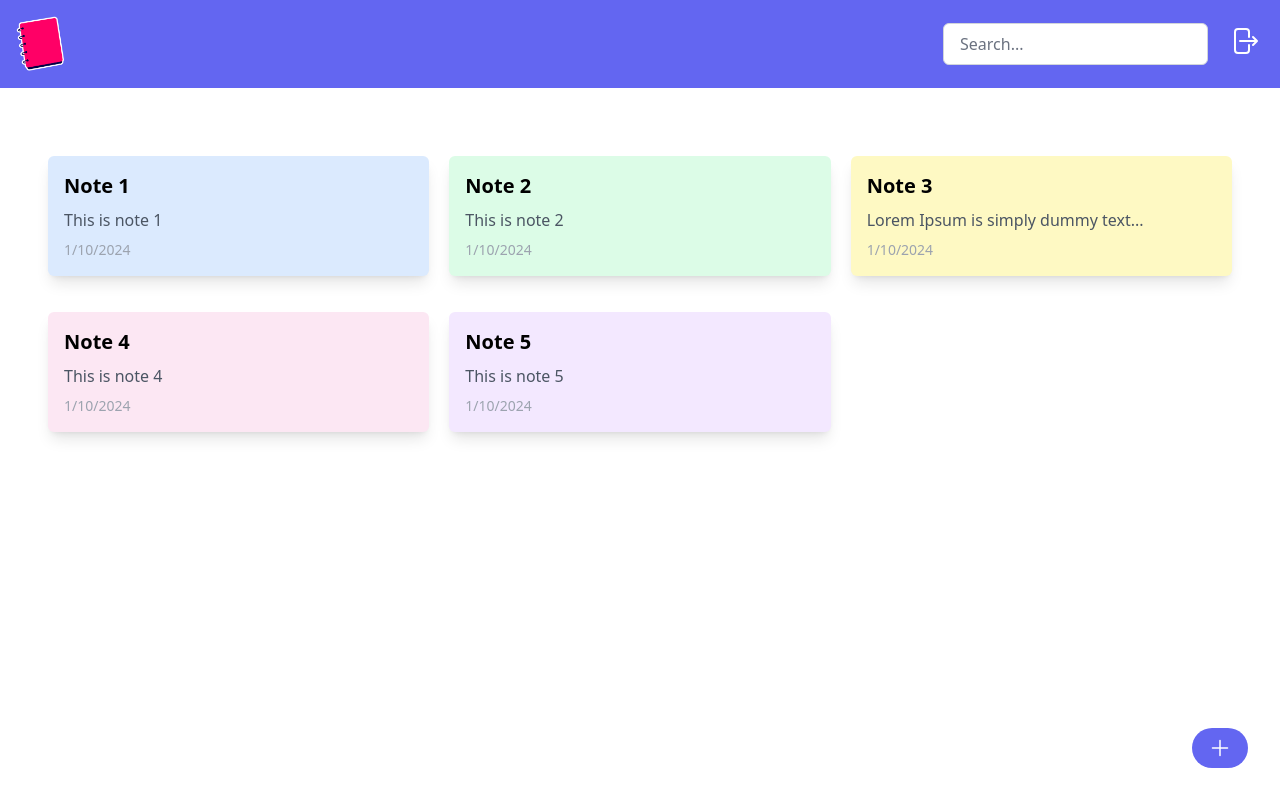
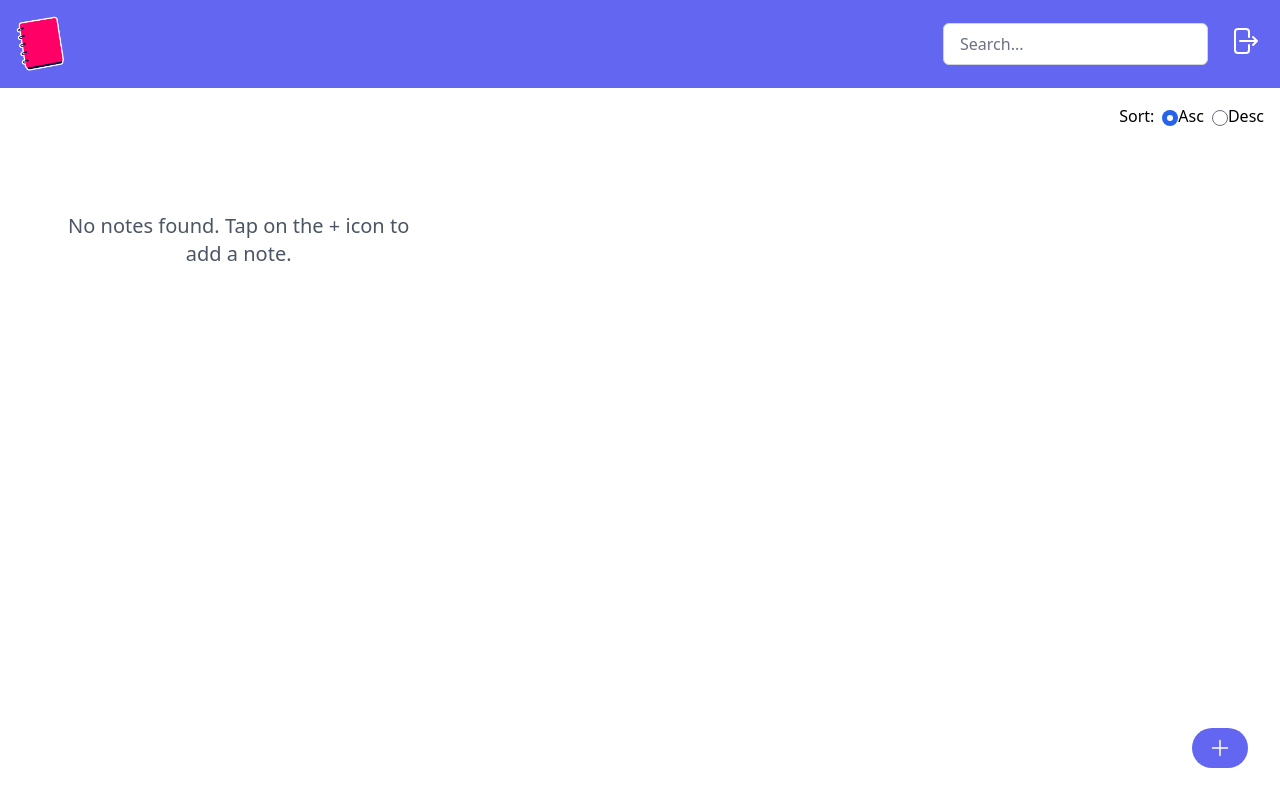
Before and after one commit to Jonaxx8/notes-app, a React (Vite) app: page /home in a window 1280 px wide. Built offline with nearby package versions, Linux system fonts and the light colour scheme.

Commit message:
worked on sort functionality

```diff
--- /dev/null
+++ b/src/components/util/sort.jsx
@@ -0,0 +1,30 @@
+import React from 'react'
+
+const Sort = ({ sortOrder, onSortToggle }) => {
+    return (
+        <div className="flex items-center justify-end p-4">
+            <span className="mr-2">Sort:</span>
+            <label className="mr-2">
+                <input
+                    type="radio"
+                    value="asc"
+                    checked={sortOrder === 'asc'}
+                    onChange={() => onSortToggle('asc')}
+                />
+                Asc
+            </label>
+            <label>
+                <input
+                    type="radio"
+                    value="desc"
+                    checked={sortOrder === 'desc'}
+                    onChange={() => onSortToggle('desc')}
+                />
+                Desc
+            </label>
+        </div>
+    );
+};
+
+
+export default Sort
--- a/src/pages/homePage.jsx
+++ b/src/pages/homePage.jsx
@@ -3,45 +3,70 @@ import React, { useState } from 'react';
 import Nav from '../components/navbar/Nav';
 import NoteList from '../components/notes/NoteList';
 import FloatingButton from '../components/util/FloatingButton';
+import Sort from '../components/util/sort';
 
 const HomePage = () => {
     const [notes, setNotes] = useState([
-        {
-            id: 1,
-            title: 'Note 1',
-            description: 'This is note 1',
-            date: new Date(),
-            color: 'bg-blue-100'
-        },
-        {
-            id: 2,
-            title: 'Note 2',
-            description: 'This is note 2',
-            date: new Date(),
-            color: 'bg-green-100'
-        },
-        {
-            id: 3,
-            title: 'Note 3',
-            description: "Lorem Ipsum is simply dummy text...",
-            date: new Date(),
-            color: 'bg-yellow-100'
-        },
-        {
-            id: 4,
-            title: 'Note 4',
-            description: 'This is note 4',
-            date: new Date(),
-            color: 'bg-pink-100'
-        },
-        {
-            id: 5,
-            title: 'Note 5',
-            description: 'This is note 5',
-            date: new Date(),
-            color: 'bg-purple-100'
-        },
+        // {
+        //     id: 1,
+        //     title: 'Note 1',
+        //     description: 'This is note 1',
+        //     date: new Date(),
+        //     color: 'bg-blue-100'
+        // },
+        // {
+        //     id: 2,
+        //     title: 'Note 2',
+        //     description: 'This is note 2',
+        //     date: new Date(),
+        //     color: 'bg-green-100'
+        // },
+        // {
+        //     id: 3,
+        //     title: 'Note 3',
+        //     description: "Lorem Ipsum is simply dummy text sdaskldjaskdjakls aksjdklasjdklasd kasjdkasjdlkasdj kjdka sdkjadkjasdlkjaskldjs kasjdkasjdklasdj kajsdklasjdkjasdlk dkjaskdjsakldjas daskjdklasjd asdksajdksajd afjnfbjnfjkwenfjkwef ufhelfhnwejfnewj",
+        //     date: new Date(),
+        //     color: 'bg-yellow-100'
+        // },
+        // {
+        //     id: 4,
+        //     title: 'Note 4',
+        //     description: 'This is note 4',
+        //     date: new Date(),
+        //     color: 'bg-pink-100'
+        // },
+        // {
+        //     id: 5,
+        //     title: 'Note 5',
+        //     description: 'This is note 5',
+        //     date: new Date(),
+        //     color: 'bg-purple-100'
+        // },
     ]);
+
+    const [sortOrder, setSortOrder] = useState('asc');
+
+    const handleSortToggle = () => {
+        const newSortOrder = sortOrder === 'asc' ? 'desc' : 'asc';
+        setSortOrder(newSortOrder);
+        sortNotes(newSortOrder);
+    };
+
+    const sortNotes = (order) => {
+        const sortedNotes = [...notes].sort((a, b) => {
+            const dateA = new Date(a.date);
+            const dateB = new Date(b.date);
+
+            if (order === 'asc') {
+                return dateA - dateB;
+            } else {
+                return dateB - dateA;
+            }
+        });
+
+        setNotes(sortedNotes);
+    };
+
 
     const handleAddNote = (note) => {
         const newNotes = [...notes, note];
@@ -65,6 +90,7 @@ const HomePage = () => {
     return (
         <>
             <Nav onSearch={handleSearch} />
+            <Sort sortOrder={sortOrder} onSortToggle={handleSortToggle} />
             <NoteList notes={filteredNotes.length > 0 ? filteredNotes : notes}  onDeleteNote={onDeleteNote}/>
             <FloatingButton onAddNote={handleAddNote} />
         </>
```
